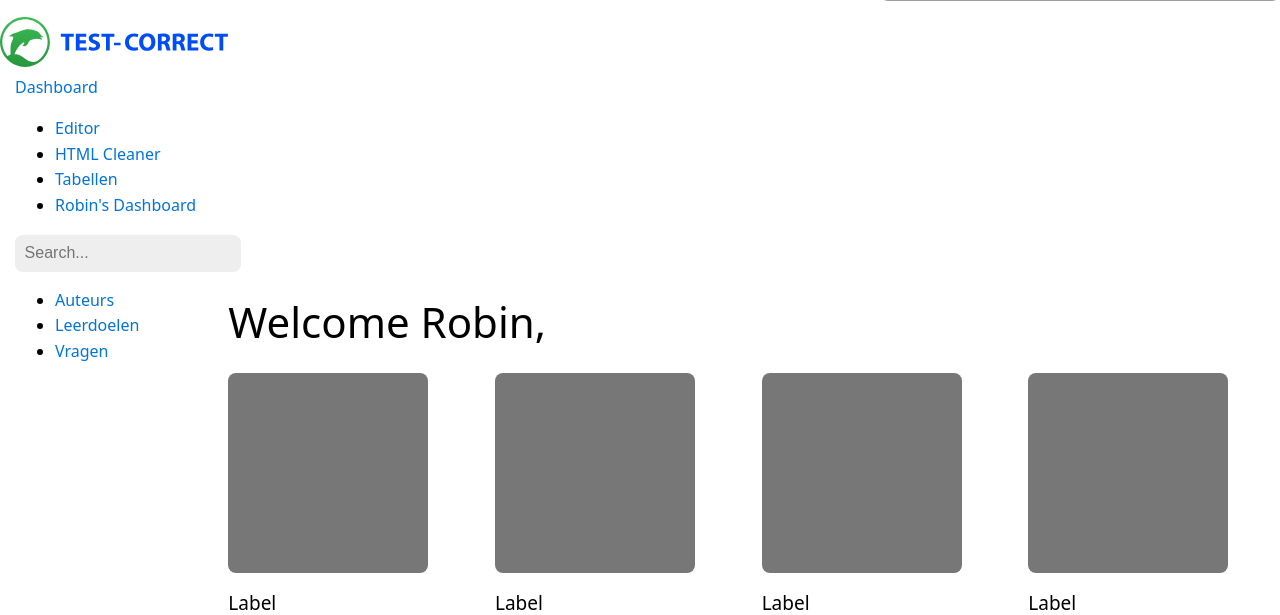
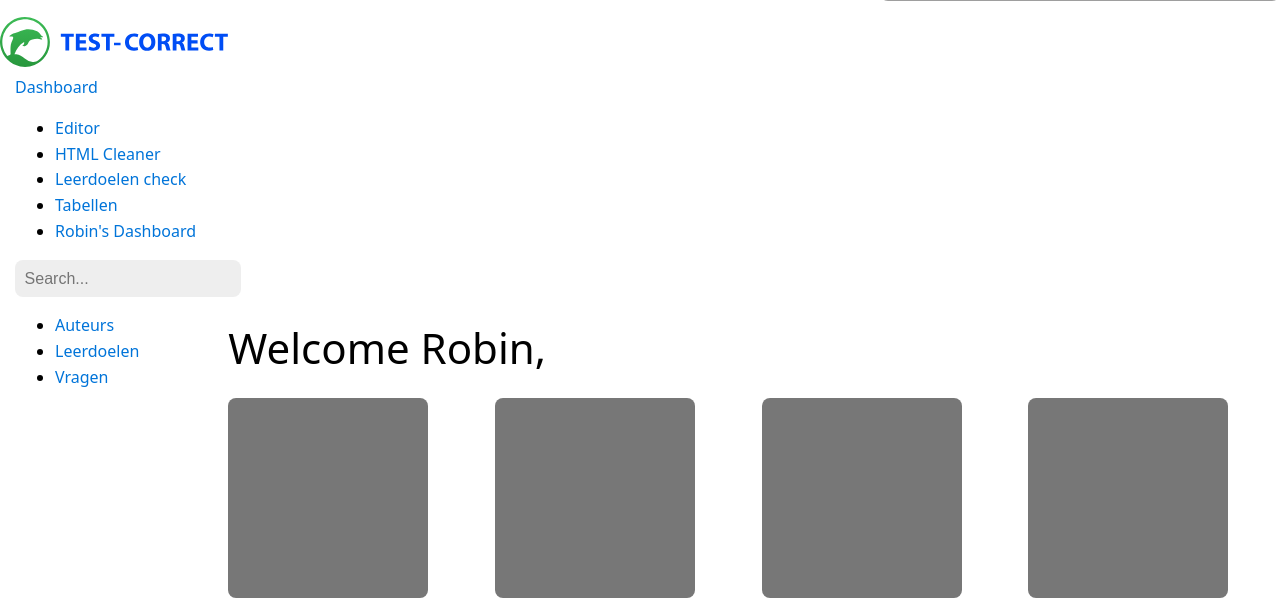
Before and after one commit to Nibor134/RAC-Testcorrect, a Flask app: page /menu in a window 1280 px wide. Shown: the part 315-930 px from the top of the page. Run offline with Flask 2, Linux system fonts and the light colour scheme; a user stored in the database is signed in; some libraries are stand-ins or nearby versions; grey boxes are pictures that could not be loaded.

Commit message:
Leerdoelen check in html

```diff
--- a/main.py
+++ b/main.py
@@ -8,9 +8,9 @@
 from lib.demodatabase import create_demo_database
 
 #Flask Settings
-LISTEN_ALL = "localhost"
+LISTEN_ALL = "0.0.0.0"
 FLASK_IP = LISTEN_ALL
-FLASK_PORT = 80
+FLASK_PORT = 81
 FLASK_DEBUG = True
 
 app = Flask(__name__)
@@ -86,6 +86,16 @@
         "tables.html", table_list=tables, database_file=DATABASE
     )
 
+@app.route("/leerdoelen", methods=('GET', 'POST'))
+def leerdoelen():
+    dbm = sqlite3.connect(DATABASE)
+    dbm.row_factory = sqlite3.Row
+    d = dbm.cursor()
+    d.execute("SELECT * FROM vragen WHERE leerdoel NOT IN (SELECT id FROM leerdoelen)")
+    rows = d.fetchall()
+
+    return render_template("leerdoelen.html", rows = rows)
+
 @app.route("/editor")
 def editor():
     con = sqlite3.connect(DATABASE)
--- a/templates/Menu2.html
+++ b/templates/Menu2.html
@@ -20,6 +20,7 @@
           <ul class="nav navbar-nav navbar-right">
             <li><a href="{{ url_for('editor') }}">Editor</a></li>
             <li><a href="{{ url_for('htmlviewer') }}">HTML Cleaner</a></li>
+            <li><a href="{{ url_for('leerdoelen') }}">Leerdoelen check</a></li>
             <li><a href="{{ url_for('index') }}">Tabellen</a></li>
             <li><a href="#">{{g.user.username}}'s Dashboard</a></li>
           </ul>
```
